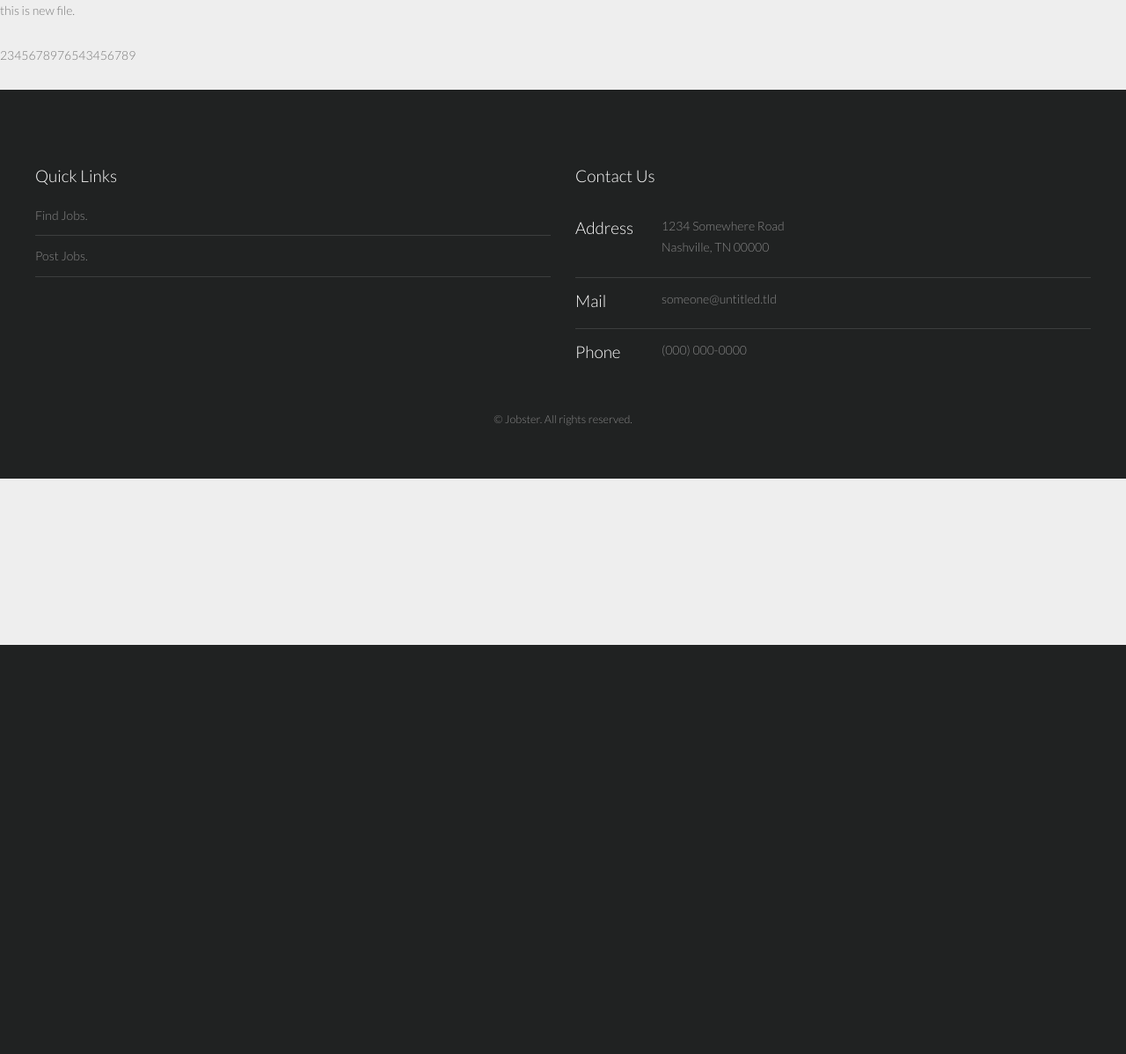
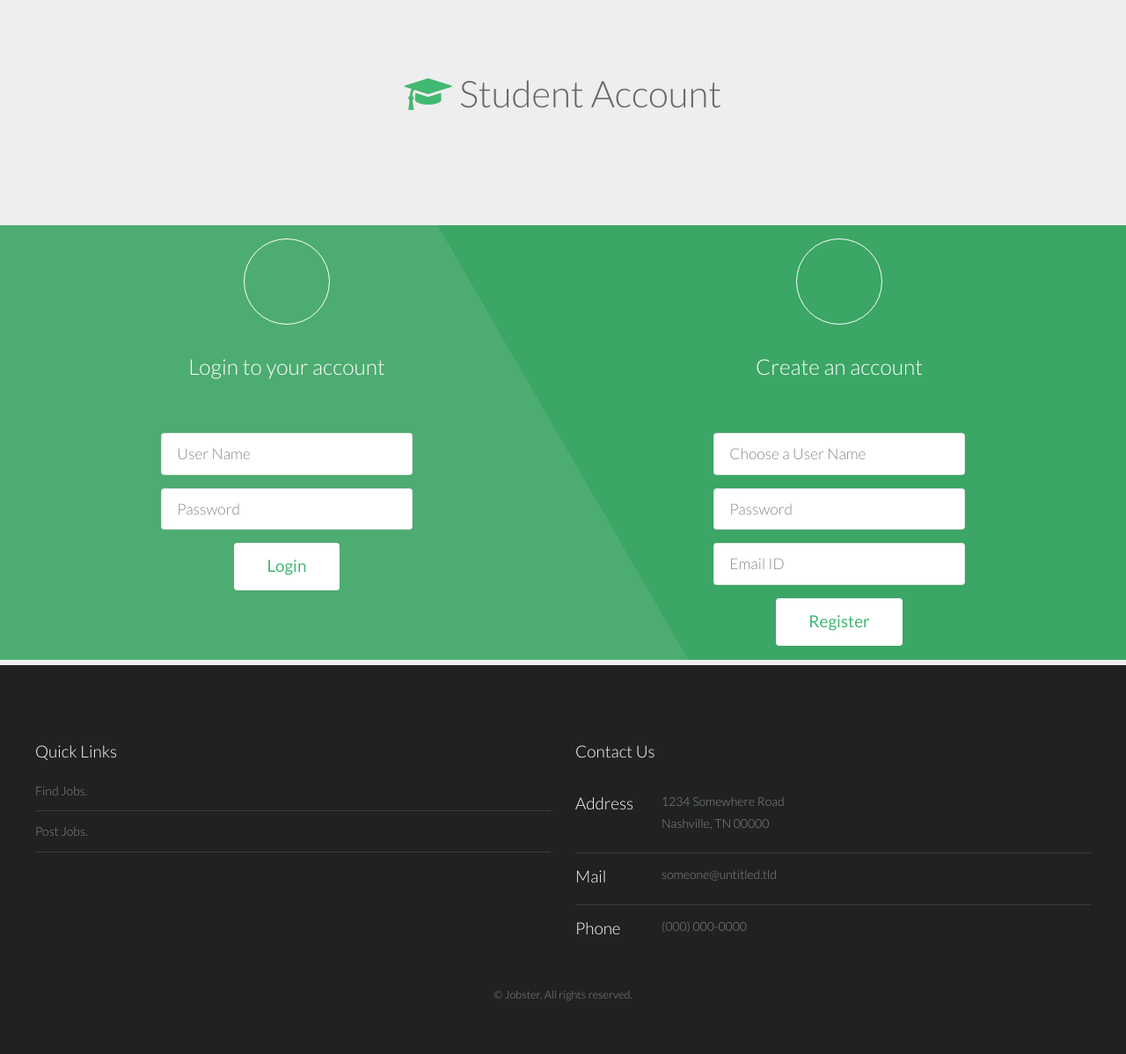
Before and after one commit to ShradhaTaneja/Jobster, a Flask app: page /student/ in a window 1280 px wide. Shown: the part 67-1265 px from the top of the page at 88% size. Before the commit the page ends 800 px from the top, so only its background shows below. Run offline with Flask 2, Linux system fonts and the light colour scheme; some libraries are stand-ins or nearby versions.

Commit message:
student index page

```diff
--- a/app/student/controllers.py
+++ b/app/student/controllers.py
@@ -18,7 +18,9 @@ api = Blueprint('student', __name__, url_prefix = '/student')
 
 @api.route('/', methods=['GET'])
 def home():
-    return render_template('student_index.html')
+    err_msg = None
+    # err_msg = 'invalid email'
+    return render_template('student_index.html', err_msg = err_msg)
 
 @api.route('/login', methods = ['GET', 'POST'])
 def login():
--- a/app/templates/student_index.html
+++ b/app/templates/student_index.html
@@ -2,8 +2,78 @@
 		{% block body %}
 		<body>
 
-<p>this is new file. </p>
-<p>2345678976543456789</p>
+		<section id="main" class="wrapper">
+						<div class="container">
+
+							<header class="major">
+								<h2 align="center"><i class="icon  fa-graduation-cap" style="color: #42b972"></i>    Student Account</h2>
+								{% if err_msg %}
+								<h3 style="color: red">{{err_msg}}</h3>
+								{% endif %}
+								<!-- <p>Lorem ipsum dolor sit amet nullam id egestas urna aliquam</p> -->
+							</header>
+
+						</div>
+		</section>
+					<section id="one" class="wrapper style1 align-center">
+						<div class="container">
+
+
+						<!-- login -->
+							<div class="row 200%">
+								<section class="6u 12u$(small)">
+									<i class="icon actions big rounded fa-user-tie"></i>
+									<header><h2>Login to your account</h2></header>
+									<form method="post" action='#'>
+								<div class="uniform" align="center">
+									<div class="6u$ 12u$(xsmall)">
+										<input  type="text" name="user_name" id="user_name" value="" placeholder="User Name" style="background-color:  #ffffff;color: #000; margin-bottom: 15px"/>
+									</div>
+									<div class="6u$ 12u$(xsmall)">
+										<input type="password" name="password" id="password" value="" placeholder="Password" style="background-color:  #ffffff;color: #000; margin-bottom: 15px"/>
+									</div>
+									<div>
+									<div class="12u$ 12u$(xsmall)" align="center"></div>
+									<a href="student" class="button green-bg big "  style="background-color:  #ffffff"> <span style="color: #42b972">Login</span></a>
+									</div>
+								</div>
+								</section>
+
+
+
+
+						<!-- register -->
+								<section class="6u 12u$(small)">
+									<i class="icon big rounded fa fa-user-plus"></i>
+									<!-- <p>Lorem ipsum dolor sit amet, consectetur adipisicing elit. Laudantium ullam consequatur repellat debitis maxime molestiae.</p> -->
+									<header><h2>Create an account </h2></header>
+									<div class=" uniform" align="center">
+									<div class="6u$ 12u$(xsmall)">
+										<input  type="text" name="login_name" id="login_name" value="" placeholder="Choose a User Name" style="background-color:  #ffffff;color: #000; margin-bottom: 15px"/>
+									</div>
+									<div class="6u$ 12u$(xsmall)">
+										<input type="password" name="password" id="password" value="" placeholder="Password" style="background-color:  #ffffff;color: #000; margin-bottom: 15px"/>
+									</div>
+									<div class="6u$ 12u$(xsmall)">
+										<input type="email" name="email" id="email" value="" placeholder="Email ID" style="background-color:  #ffffff;color: #000; margin-bottom: 15px"/>
+									</div>
+									<div>
+									<div class="12u$ 12u$(xsmall)" align="center"></div>
+									<a href="student" class="button green-bg big "  style="background-color:  #ffffff"> <span style="color: #42b972">Register</span></a>
+									</div>
+								</div>
+								</section>
+								<!-- <section class="4u$ 12u$(small)">
+									<i class="icon big rounded fa-user"></i>
+									<p>Lorem ipsum dolor sit amet, consectetur adipisicing elit. Atque eaque eveniet, nesciunt molestias. Ipsam, voluptate vero.</p>
+								</section> -->
+							</div>
+						</div>
+					</section>
+
+
+
+
 		{% include 'footer.html' %}
 		</body>
 		{% endblock %}
```
Also changed, not shown: app/templates/elements.html (+15 -12 lines). Lines whose indentation alone changed are shown as unchanged.
